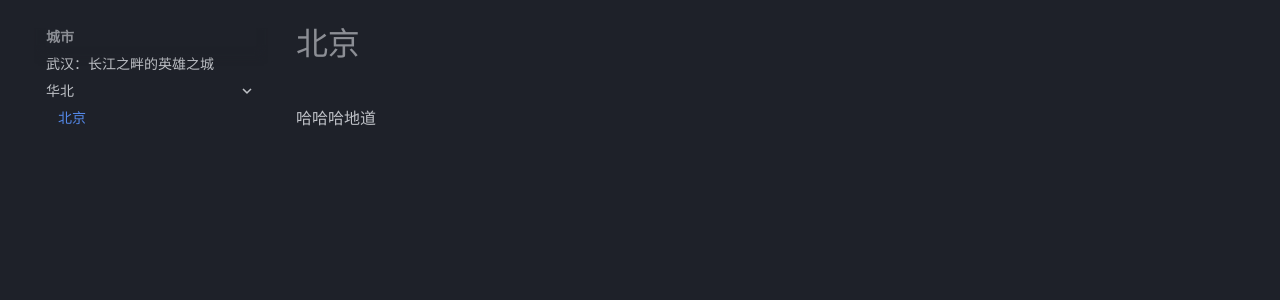
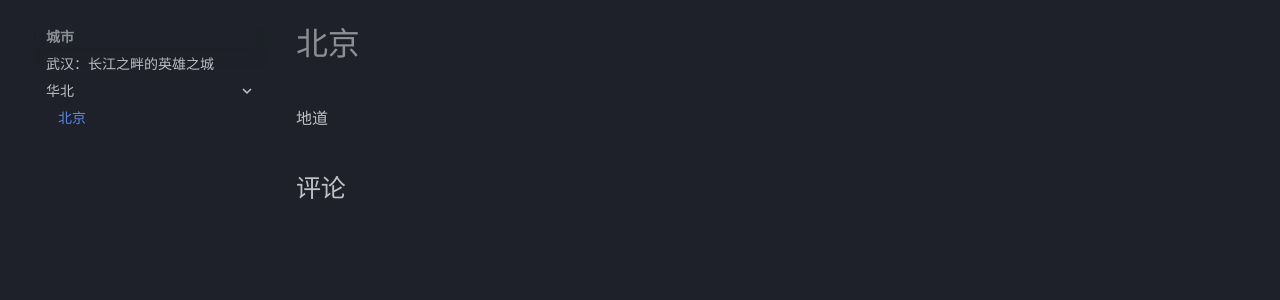
Before and after one commit to Blacad/blog, an MkDocs documentation site: the page built from docs/城市/华北/北京.md, in a window 1280 px wide. Shown: the part 134-434 px from the top of the page. Built offline with MkDocs 1.6.1 and Material for MkDocs 9.7.7, drawn with Linux system fonts in a browser that asks for light colours; comment, search, counter and statistics services are not loaded.

Commit message:
自动部署成功

```diff
--- a/docs/城市/华北/北京.md
+++ b/docs/城市/华北/北京.md
@@ -1,2 +1,6 @@
+---
+comments: true
+---
 # 北京
-哈哈哈地道
+
+地道
```
